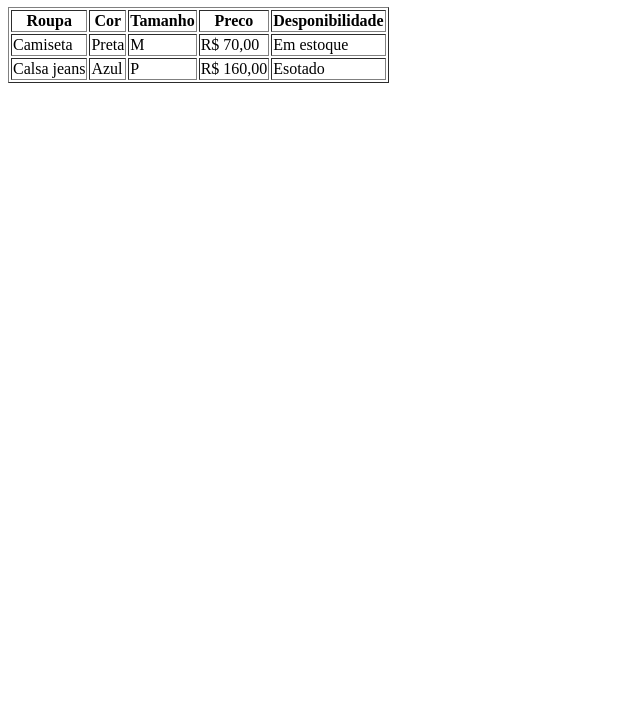
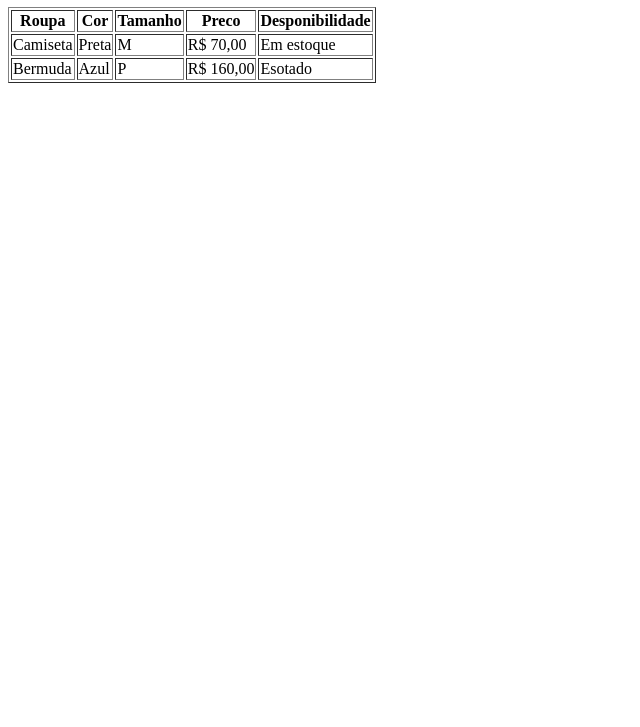
Before and after one commit to tumo-khan/tabela, a plain HTML site: page index.html in a window 1280 px wide. Shown: the part 73-800 px from the top of the page, without its empty margins (0-640 px from the left). Drawn offline with Linux system fonts and the light colour scheme.

Commit message:
trocado de calsa jeans para bermuda

```diff
--- a/index.html
+++ b/index.html
@@ -25,7 +25,7 @@
         <td>Em estoque</td>
        </tr>
        <tr>
-        <td>Calsa jeans</td>
+        <td>Bermuda</td>
         <td>Azul</td>
         <td>P</td>
         <td>R$ 160,00</td>
```
